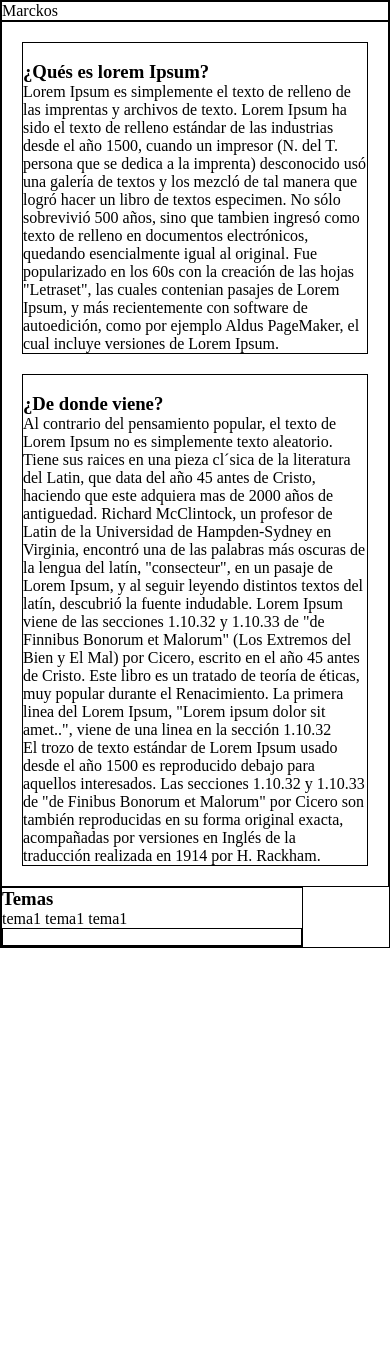
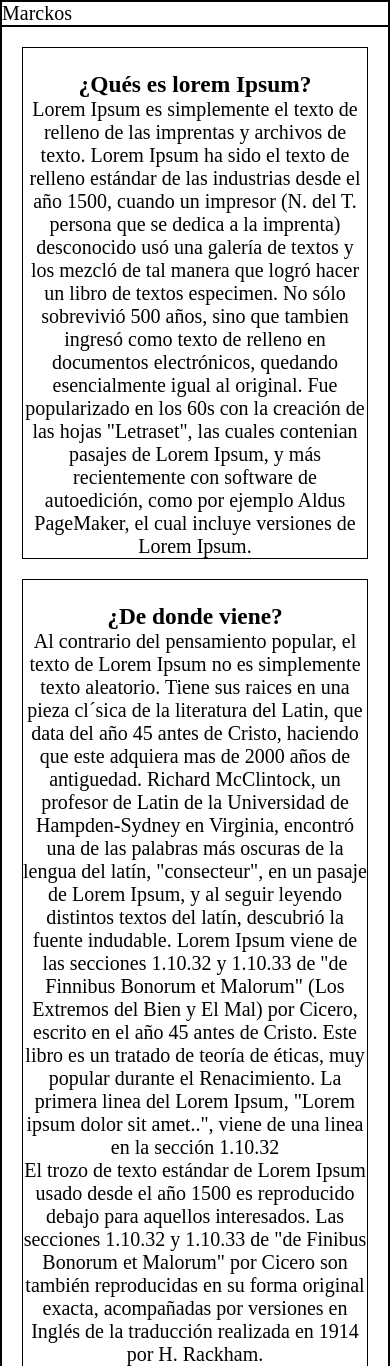
Before and after one commit to Sockramx/web_personal, a PHP site: page / in a window 390 px wide. Shown: the top 1366 px of the page. Before the commit the page ends 948 px from the top, so only its background shows below. Run offline with PHP 8.4, Linux system fonts and the light colour scheme.

Commit message:
Agregando media query para resolución de tablet

```diff
--- a/style.css
+++ b/style.css
@@ -44,3 +44,20 @@ nav{
 	border:1px solid black;
 	padding-top: 1em;
 }
+
+
+
+@media screen and (max-width:980px) {
+	#contenido {
+		font-size: 20px;
+	}
+	#publicacion {
+		text-align: center;
+		width: 100%;
+	}
+	#publicacidad ul li{
+		display: inline-block;
+		vertical-align: top;
+	}
+
+}
```
